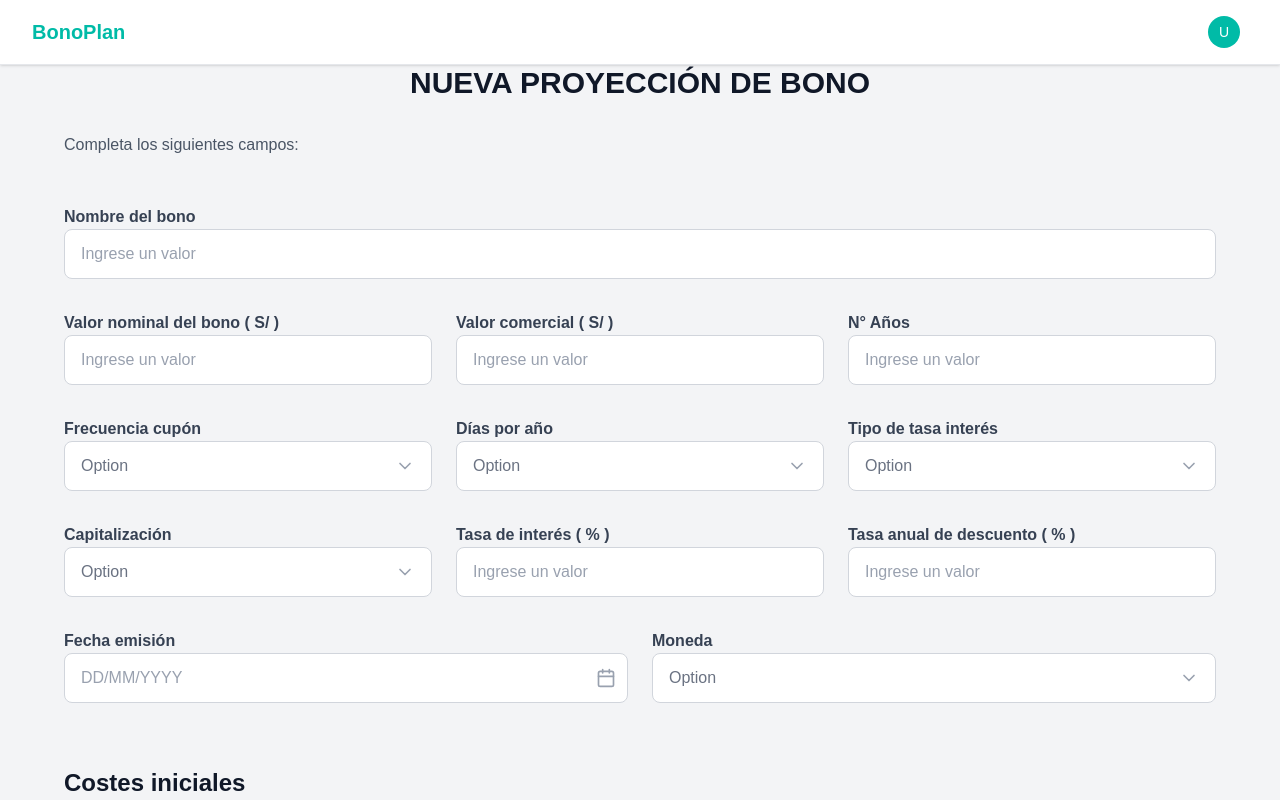
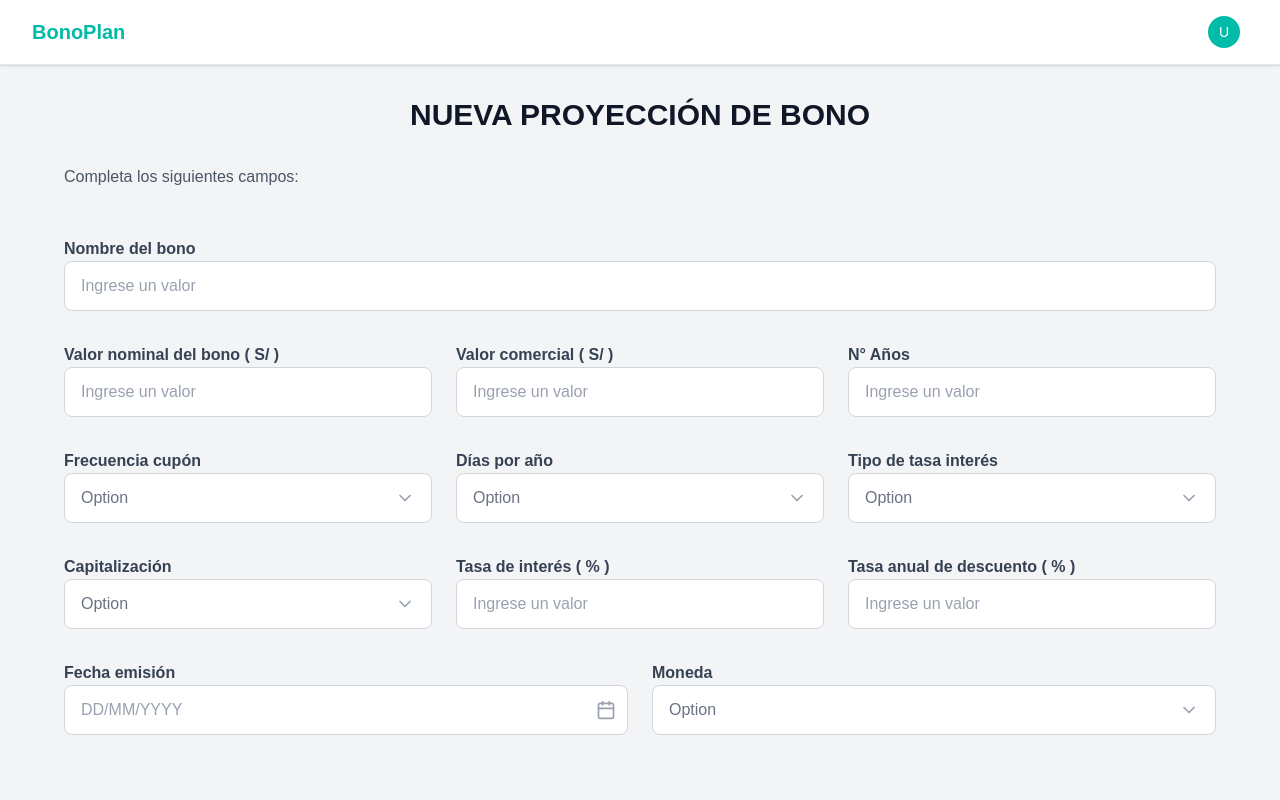
Before and after one commit to Los-Alemanes-de-Finanzas/front-end, a Next.js app: page /dashboard/projection in a window 1280 px wide. Shown: the top 800 px of the page. Built offline with nearby package versions, Linux system fonts and the light colour scheme.

Commit message:
chore(new-projection-bond): added more space between components.

```diff
--- a/src/app/dashboard/projection/components/NewProyectionBondContent.tsx
+++ b/src/app/dashboard/projection/components/NewProyectionBondContent.tsx
@@ -23,7 +23,7 @@ export const NewProyectionBondContent: React.FC = () => {
             <Header userName={userName} userInitial={userInitial} onLogout={handleLogout} />
             <div className="max-w-6xl mx-auto">
                 {/* Header */}
-                <h1 className="text-3xl font-bold text-center text-gray-900 mb-8">
+                <h1 className="text-3xl font-bold text-center text-gray-900 my-8">
                 NUEVA PROYECCIÓN DE BONO
                 </h1>
 
```
